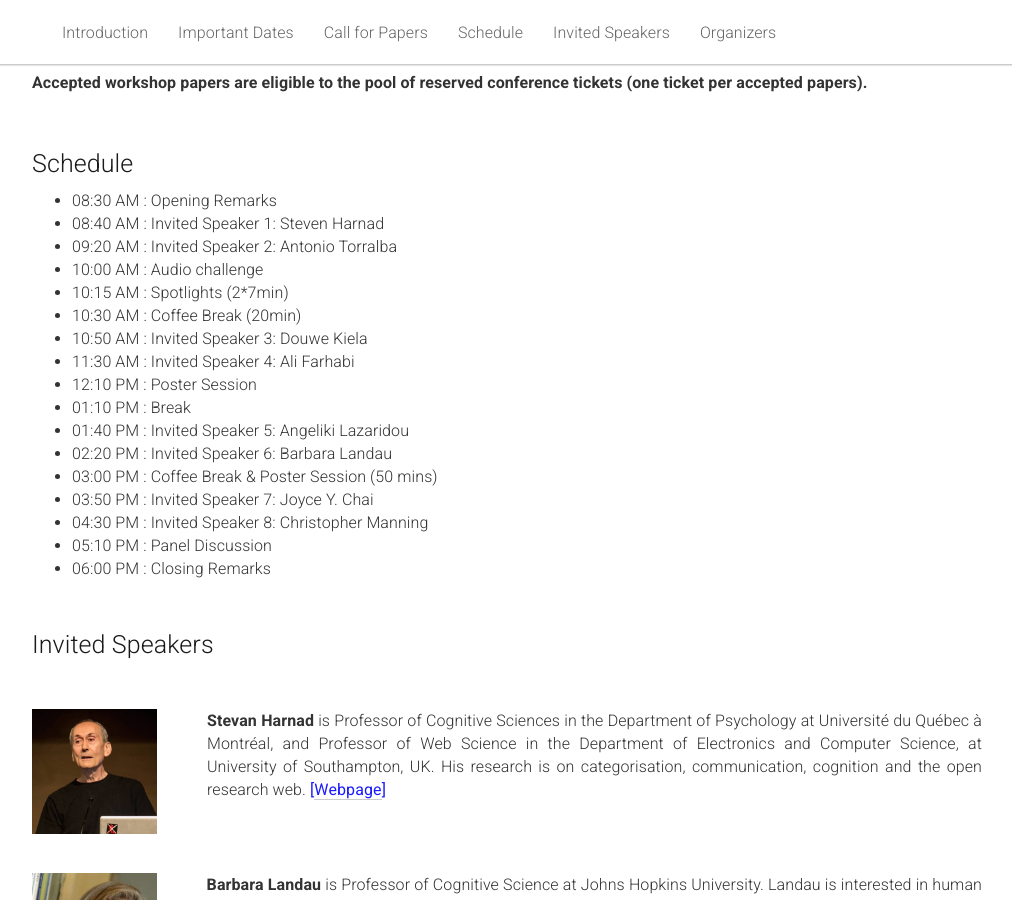
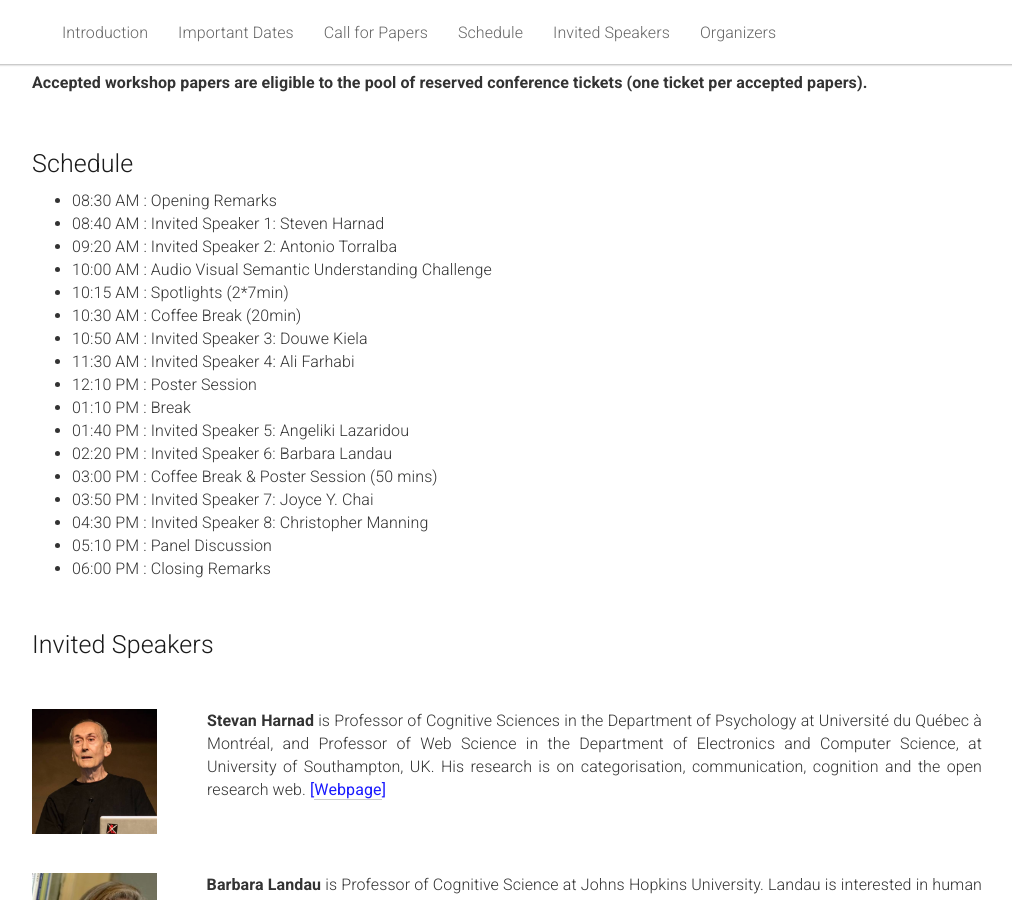
Before and after one commit to vigilworkshop/vigilworkshop.github.io, a Jekyll site: the page built from _pages/home.md, in a window 1280 px wide and 900 px high, scrolled down 1880 px. Shown: the whole window, without its empty margins (133-1145 px from the left). Built offline with Jekyll 4.4.1, drawn with Linux system fonts in a browser that asks for light colours.

Commit message:
Update home.md

```diff
--- a/_pages/home.md
+++ b/_pages/home.md
@@ -163,7 +163,7 @@ This workshop thus aims to gather people from various backgrounds - machine lear
       <li>08:30 AM : Opening Remarks                        </li>
       <li>08:40 AM : Invited Speaker 1: Steven Harnad       </li>
       <li>09:20 AM : Invited Speaker 2: Antonio Torralba    </li>
-      <li>10:00 AM : Audio challenge                        </li>
+      <li>10:00 AM : Audio Visual Semantic Understanding Challenge </li>
       <li>10:15 AM : Spotlights (2*7min)                    </li>
       <li>10:30 AM : Coffee Break (20min)                   </li>
       <li>10:50 AM : Invited Speaker 3: Douwe Kiela         </li>
```
